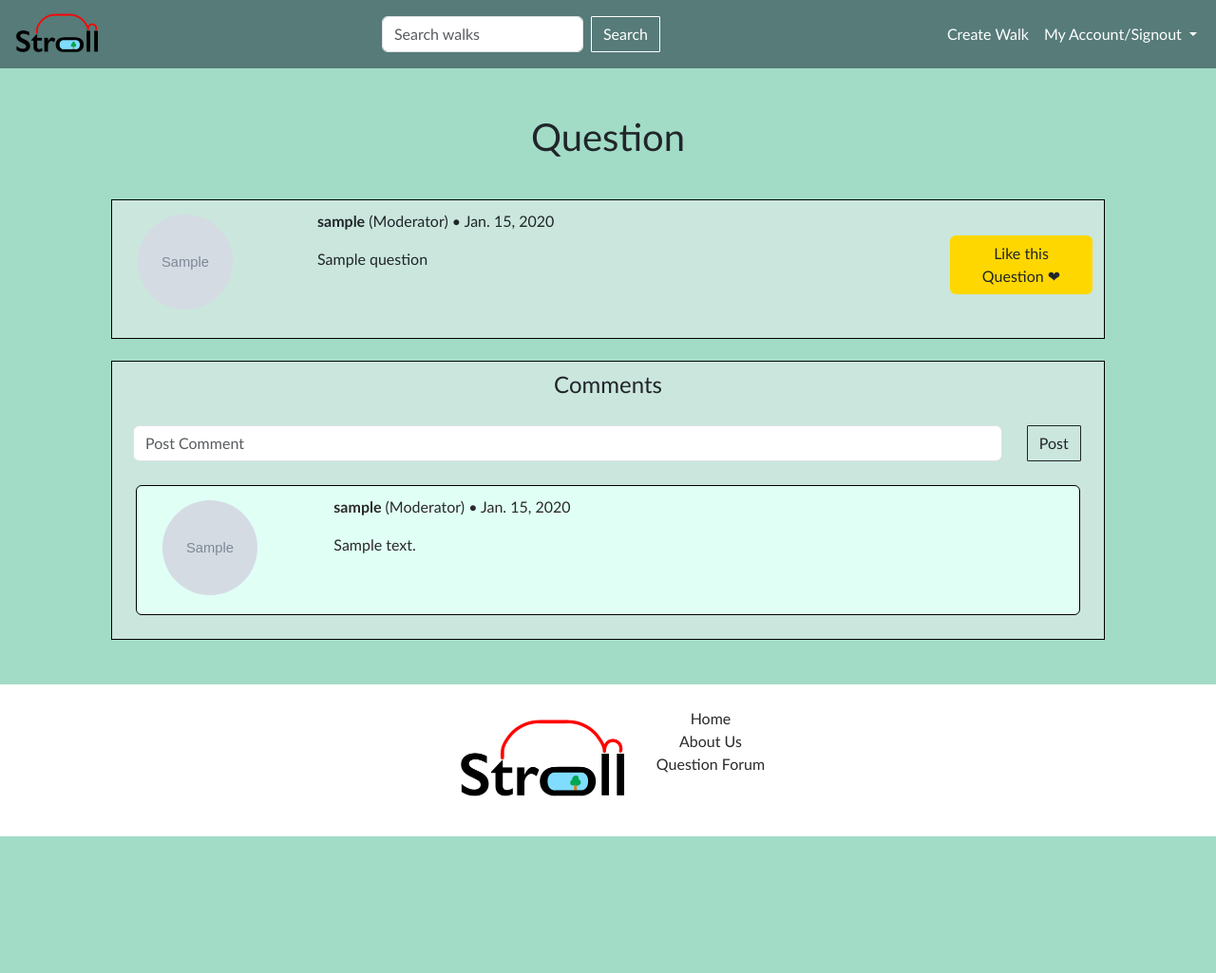
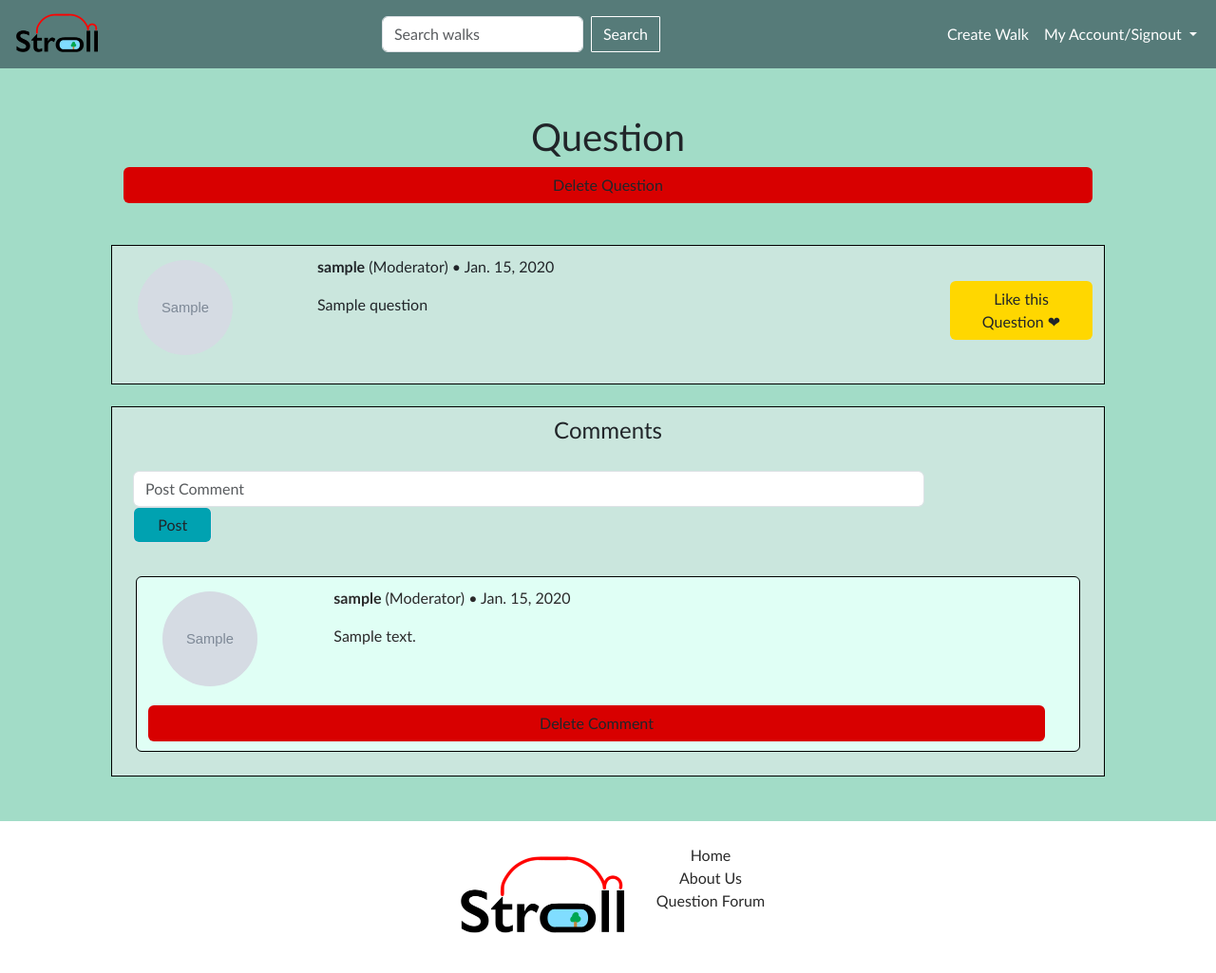
Before and after one commit to eepysleepyblaz/stroll_group_project, a Django app: page /stroll/questions/1 in a window 1280 px wide. Shown: the whole page at 95% size. Before the commit the page ends 881 px from the top, so only its background shows below. Run offline with Django 3.2, Linux system fonts and the light colour scheme; a user stored in the database is signed in; tables that the repository leaves empty hold one stand-in row (values such as "Sample post"); grey boxes marked "Sample" are stand-in pictures.

Commit message:
Can now add questions and comments, moderators can see delete buttons

```diff
--- a/stroll/forms.py
+++ b/stroll/forms.py
@@ -1,6 +1,6 @@
 from django import forms
 from django.contrib.auth.models import User
-from stroll.models import UserProfile, Walk
+from stroll.models import *
 
 class CreateWalkForm(forms.ModelForm):
     title = forms.CharField(max_length=30, help_text="Title:")
@@ -50,3 +50,27 @@ class UserProfileForm(forms.ModelForm):
         super(UserProfileForm, self).__init__(*args, **kwargs)
         for field in self.fields.values():
             field.widget.attrs.update({'class': 'form-control'})
+
+class QuestionForm(forms.ModelForm):
+    question = forms.CharField(max_length=100)
+
+    class Meta:
+        model = Question
+        fields = ('question',)
+
+    def __init__(self, *args, **kwargs):
+        super(QuestionForm, self).__init__(*args, **kwargs)
+        for field in self.fields.values():
+            field.widget.attrs.update({'class': 'form-control'})
+
+class QuestionCommentForm(forms.ModelForm):
+    comment = forms.CharField(max_length=300)
+
+    class Meta:
+        model = QuestionComment
+        fields = ('comment',)
+
+    def __init__(self, *args, **kwargs):
+        super(QuestionCommentForm, self).__init__(*args, **kwargs)
+        for field in self.fields.values():
+            field.widget.attrs.update({'class': 'form-control'})
--- a/stroll/templatetags/stroll_template_tags.py
+++ b/stroll/templatetags/stroll_template_tags.py
@@ -14,11 +14,11 @@ def question_element(question):
 
 # Creates a comment from its attributes
 @register.inclusion_tag('stroll/comment_element.html')
-def comment_element(comment):
-    return {"comment": comment}
+def comment_element(comment, user):
+    return {"comment": comment, "user": user}
 
 # Creates a comment section from an array some comments
 # User need to passed into this
 @register.inclusion_tag('stroll/comments_section.html')
-def comments_section(comments, user):
-    return {"comments": comments, "user": user}
+def comments_section(comments, user, question):
+    return {"comments": comments, "user": user, "question": question}
--- a/stroll/views.py
+++ b/stroll/views.py
@@ -3,7 +3,7 @@ from django.http import HttpResponse
 from django.urls import reverse
 from django.contrib.auth import authenticate, login, logout
 from django.contrib.auth.decorators import login_required
-from stroll.forms import UserForm, UserProfileForm
+from stroll.forms import *
 from stroll.models import *
 
 from stroll.forms import CreateWalkForm
@@ -13,15 +13,14 @@ def home(request):
     # Array of popular walks
     # Current code just for test
     context_dict = {}
-    context_dict["popular_walks"] = walks = Walk.objects.order_by('-likes')[:3]
+    context_dict["popular_walks"] = Walk.objects.order_by('-likes')[:3]
 
     return render(request, 'stroll/home.html', context=context_dict)
 
 def about(request):
     context_dict = {}
     #Always give three popular walks just make them None type if not not enough
-    context_dict["popular_walks"] = [{"thumbnail": "photo", "name": "my last walk", "area": "govan", "tags": "goodbye,fairwell,bad".split(","),
-                                      "difficulty": 4, "description": "Thuis is my really bad walk", "slug": "a"}]
+    context_dict["popular_walks"] = Walk.objects.order_by('-likes')[:3]
     return render(request, 'stroll/about.html', context=context_dict)
 
 def signup(request):
@@ -153,13 +152,7 @@ def edit_profile(request):
 
 def my_walks(request):
     context_dict = {}
-    context_dict["search_results"] = [{"thumbnail": "walk_hill", "name": "my first walk", "area": "partickwwwwwwwwwwwwwwww", "tags": "hi,hello,good".split(","),
-                                      "difficulty": 1, "description": "Thuis is my really cool walkssssssssssssssss ssssssssssssssssssssssss ssssssssssssssssssssssssssssssssssss sssssssssssssssssssssssssssss sssssssssssssssssssssssssssss sssssssssssssssssssssssssssssssssssssssssssssssssssssssssss", "slug": "a"},
-                                      {"thumbnail": "walk_hill", "name": "my last walk", "area": "govan", "tags": "goodbye,fairwell,bad".split(","),
-                                      "difficulty": 4, "description": "Thuis is my really bad walk", "slug": "a"},
-                                      {"thumbnail": "walk_hill", "name": "my new walk", "area": "leith", "tags": "i,regret,this".split(","),
-                                      "difficulty": 10, "description": "Thuis is not fun", "slug": "a"},
-                                      ]
+    context_dict["walks"] = Walk.objects.filter(user=request.user)
     return render(request, 'stroll/my_walks.html', context=context_dict)
 
 def my_questions(request):
@@ -188,15 +181,45 @@ def show_walk(request, id):
     return render(request, 'stroll/show_walk.html', context=context_dict)
 
 def questions(request):
+    form = QuestionForm()
+    if request.method == 'POST':
+        form = QuestionForm(request.POST, request.FILES)
+
+        if form.is_valid():
+            new_question = form.save(commit=False)
+            new_question.question = request.POST.get('question')
+            new_question.user = UserProfile.objects.get(user_id=request.user.id)
+
+            new_question.save()
+
+        else:
+            print(form.errors)
+
     context_dict = {}
     questions = Question.objects.all()
     context_dict['questions'] = questions
+    context_dict['form'] = form
     return render(request, 'stroll/questions.html', context=context_dict)
 
 def show_question(request, id):
+    form = QuestionCommentForm()
+    if request.method == 'POST':
+        form = QuestionCommentForm(request.POST, request.FILES)
+
+        if form.is_valid():
+            new_comment = form.save(commit=False)
+            new_comment.comment = request.POST.get('comment')
+            new_comment.user = UserProfile.objects.get(user_id=request.user.id)
+            new_comment.question = Question.objects.get(id=id)
+
+            new_comment.save()
+
+        else:
+            print(form.errors)
+
     context_dict = {}
     context_dict['question'] = Question.objects.get(id=id)
+    print(context_dict['question'].id)
     context_dict['comments'] = QuestionComment.objects.filter(question_id=id)
-    print(context_dict['comments'])
 
     return render(request, 'stroll/show_question.html', context=context_dict)
--- a/templates/stroll/comment_element.html
+++ b/templates/stroll/comment_element.html
@@ -34,14 +34,7 @@
                     </div>
                 </div>
 
-                {% if request.user.is_authenticated %}
-                <div class="col-lg-2 col-12 button_offset">
-                    <!-- If walk is liked, add 1 to walk liked and to the likes of the user who made the walk -->
-                    <button class="btn like_button" type="submit">Like this Comment ❤</button>
-                </div>
-                {% endif %}
-
-                {% if UserProfile.user.is_moderator %}
+                {% if user.userprofile.is_moderator %}
                     <div class="row">
                         <div class="col d-grid">
                             <input type="submit" class="btn delete_button" value="Delete Comment" />
--- a/templates/stroll/comments_section.html
+++ b/templates/stroll/comments_section.html
@@ -4,6 +4,7 @@
 <html>
     <head>
         <link rel="stylesheet" type="text/css" href="{% static 'css/comments_section.css' %}"/>
+        <link rel="stylesheet" type="text/css" href="{% static 'css/form_style.css' %}"/>
     </head>
     <body>
         <div class="container-xxl main_body">
@@ -14,12 +15,15 @@
                     </div>
                     {% if user.is_authenticated %}
                         <div class="row">
-                            <div class="col-lg-11 col-12">
-                                <input class="form-control" type="post" placeholder="Post Comment" aria-label="Post">
-                            </div>
-                            <div class="col-lg-1 section_text">
-                                <button class="btn question_button down" type="submit">Post</button>
-                            </div>
+                            <form id="question_form" method="post" action="{% url 'stroll:show_question' question.id %}" >
+                                {% csrf_token %}
+                                <div class="col-lg-10 col-12">
+                                    <input class="form-control" type="text" name="comment" placeholder="Post Comment" aria-label="Post">
+                                </div>
+                                <div class="col-lg-1">
+                                    <input class="form-control submit_button" type="submit" name="submit" value="Post" />
+                                </div>
+                            </form>
                         </div>
                     {% else %}
                         <div class="row section_text">
@@ -31,7 +35,7 @@
                             <p class="section_text">No one has left a comment yet. Be the first to comment!</p>
                         {% else %}
                             {% for comment in comments %}
-                                <p>{% comment_element comment%}</p>
+                                <p>{% comment_element comment user %}</p>
                             {% endfor %}
                         {% endif %}
                     </div>
--- a/templates/stroll/my_profile.html
+++ b/templates/stroll/my_profile.html
@@ -35,7 +35,7 @@
                     <a href="{% url 'stroll:my_questions' %}"><h4>My Questions</h4></a>
                 </div>
                 <div class="col-lg-12 col">
-                    <a href=""><h4>Signout</h4></a>
+                    <a href="{% url 'stroll:logout' %}"><h4>Signout</h4></a>
                 </div>
             </div>
 
--- a/templates/stroll/show_question.html
+++ b/templates/stroll/show_question.html
@@ -8,13 +8,13 @@
 {% endblock %}
 
 {% block title_block %}
-    {{ text }}
+    Question By {{ question.user }}
 {% endblock %}
 
 {% block body_block %}
 <div class="container title">
     <h1>Question</h1>
-    {% if user.is_moderator %}
+    {% if request.user.userprofile.is_moderator %}
         <div class="row">
             <div class="col d-grid">
                 <input type="submit" class="btn delete_button" value="Delete Question" />
@@ -63,6 +63,6 @@
     </div>
 </div>
 
-{% comments_section comments request.user %}
+{% comments_section comments request.user question %}
 
 {% endblock %}
```
Also changed, not shown: templates/stroll/questions.html (+9 -6 lines).
